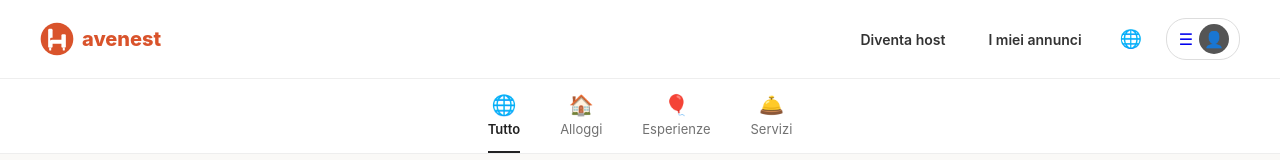
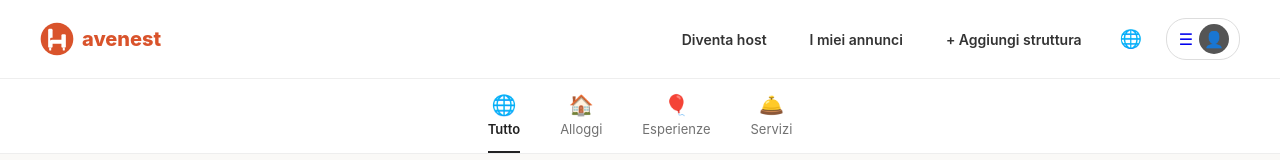
Before and after one commit to pinnettusardo/pinnettu-sardo-platform, a Next.js app: page / in a window 1280 px wide. Shown: the top 160 px of the page. Built offline with nearby package versions, Linux system fonts and the light colour scheme; no server answers; the database is empty.

Commit message:
Update index.js

```diff
--- a/pages/index.js
+++ b/pages/index.js
@@ -40,6 +40,7 @@ export default function Home({ strutture }) {
         <div className="navbar-right" style={{ display: 'flex', alignItems: 'center', gap: '15px' }}>
           <Link href="/registrati" className="nav-link" style={{ textDecoration: 'none' }}>Diventa host</Link>
           <Link href="/miei-annunci" className="nav-link" style={{ textDecoration: 'none' }}>I miei annunci</Link>
+          <Link href="/aggiungi-struttura" className="nav-link" style={{ textDecoration: 'none' }}>+ Aggiungi struttura</Link>
           <button className="icon-btn" style={{ background: 'none', border: 'none', cursor: 'pointer', fontSize: '18px' }}>🌐</button>
 
           {user ? (
```
